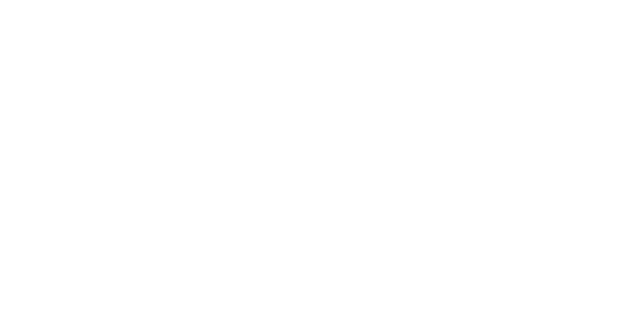
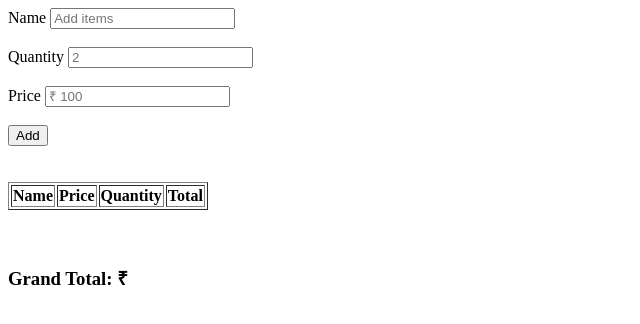
Before and after one commit to acciojob/shopping-cart-ratnakarkul, a website: page main.html in a window 1280 px wide. Shown: the whole page, without its empty margins (0-640 px from the left). Drawn offline with Linux system fonts and the light colour scheme.

Commit message:
Update main.html

```diff
--- a/main.html
+++ b/main.html
@@ -8,6 +8,35 @@
 
 <body>
 	<!-- the entire body must be written by student -->
+	<form action="#">
+      <label for="item-name-input">Name</label>
+      <input type="text" id="item-name-input" placeholder="Add items" required /><br /><br />
+
+      <label for="item-qty-input">Quantity</label>
+      <input type="number" id="item-qty-input" placeholder="2" required /><br /><br />
+
+      <label for="item-price-input">Price</label>
+      <input type="number" id="item-price-input" placeholder="₹ 100" required /><br /><br />
+
+      <button type="submit" id="add">Add</button>
+    </form>
+    <br /><br />
+
+    <table role="table" border="1px">
+      <thead role="rowgroup">
+        <tr role="row">
+          <th id="item" role="columnheader">Name</th>
+          <th id="price" role="columnheader">Price</th>
+          <th role="columnheader">Quantity</th>
+          <th role="columnheader">Total</th>
+        </tr>
+      </thead>
+
+      <tbody role="rowgroup"></tbody>
+    </table>
+    <br /><br />
+
+    <h3 id="total">Grand Total: ₹</h3>
     <script type="text/javascript" src="./script.js">
 </script>
 
```
